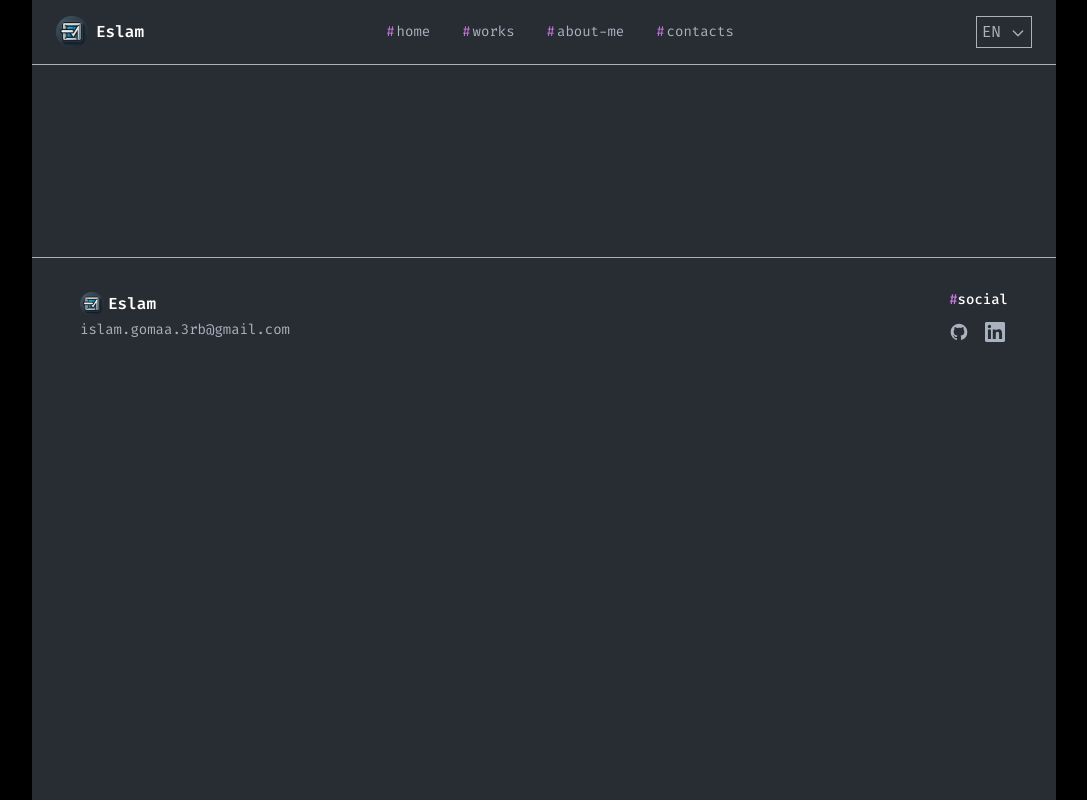
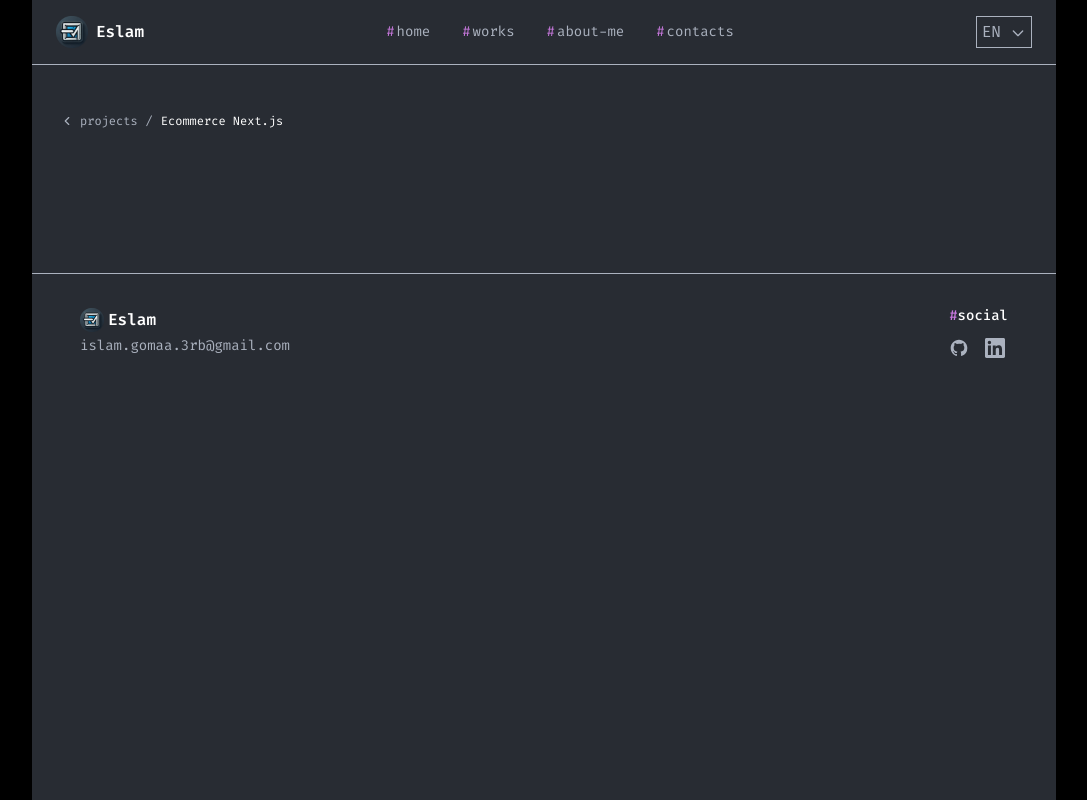
Before and after one commit to Eslam-mg/portfolio, a Next.js app: page /projects/1 in a window 1280 px wide. Shown: the whole page, without its empty margins (96-1183 px from the left). Built offline with nearby package versions, Linux system fonts and the light colour scheme.

Commit message:
add Back button + breadcrumb

```diff
--- a/src/app/projects/[id]/ProjectDetailClient.tsx
+++ b/src/app/projects/[id]/ProjectDetailClient.tsx
@@ -9,7 +9,20 @@ export default function ProjectDetailClient({ project }: { project: ProjectType
     const [activeImage, setActiveImage] = useState(0);
     return (
         <div className="text-textPrimaryColor px-6 sm:px-7 pt-6 md:pt-12 pb-16 space-y-10">
-
+            {/* Back button + breadcrumb */}
+            <div className="flex items-center gap-2 text-xs">
+                <Link
+                    href="/projects"
+                    className="flex items-center gap-1.5 text-textPrimaryColor hover:text-white transition-colors duration-200"
+                >
+                    <svg width={14} height={14} viewBox="0 0 24 24" fill="none" stroke="currentColor" strokeWidth={2} strokeLinecap="round" strokeLinejoin="round" aria-hidden="true">
+                        <path d="M15 18l-6-6 6-6" />
+                    </svg>
+                    projects
+                </Link>
+                <span className="text-borderColor">/</span>
+                <span className="text-white">{project.title}</span>
+            </div>
         </div>
     )
 }
```
